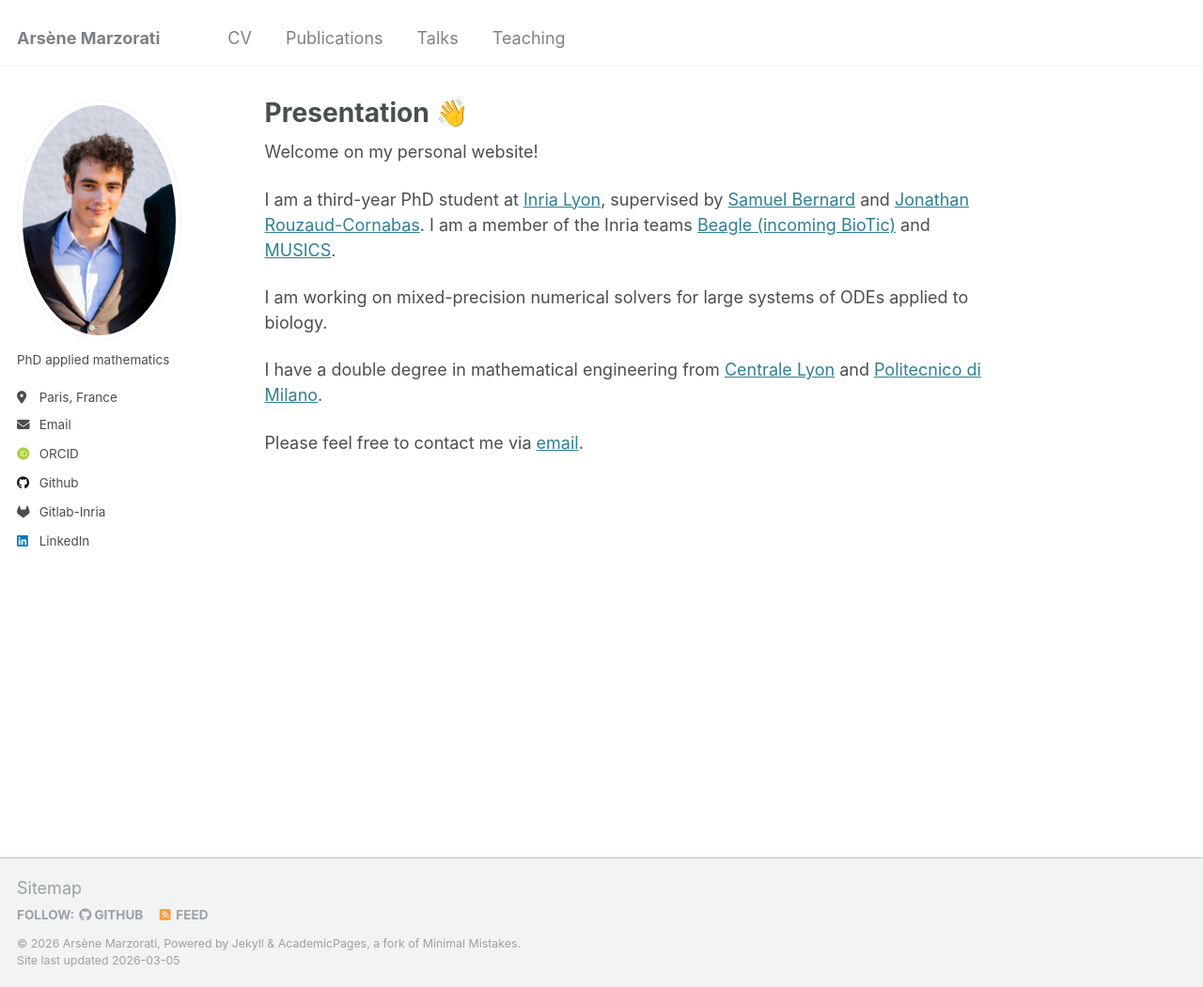
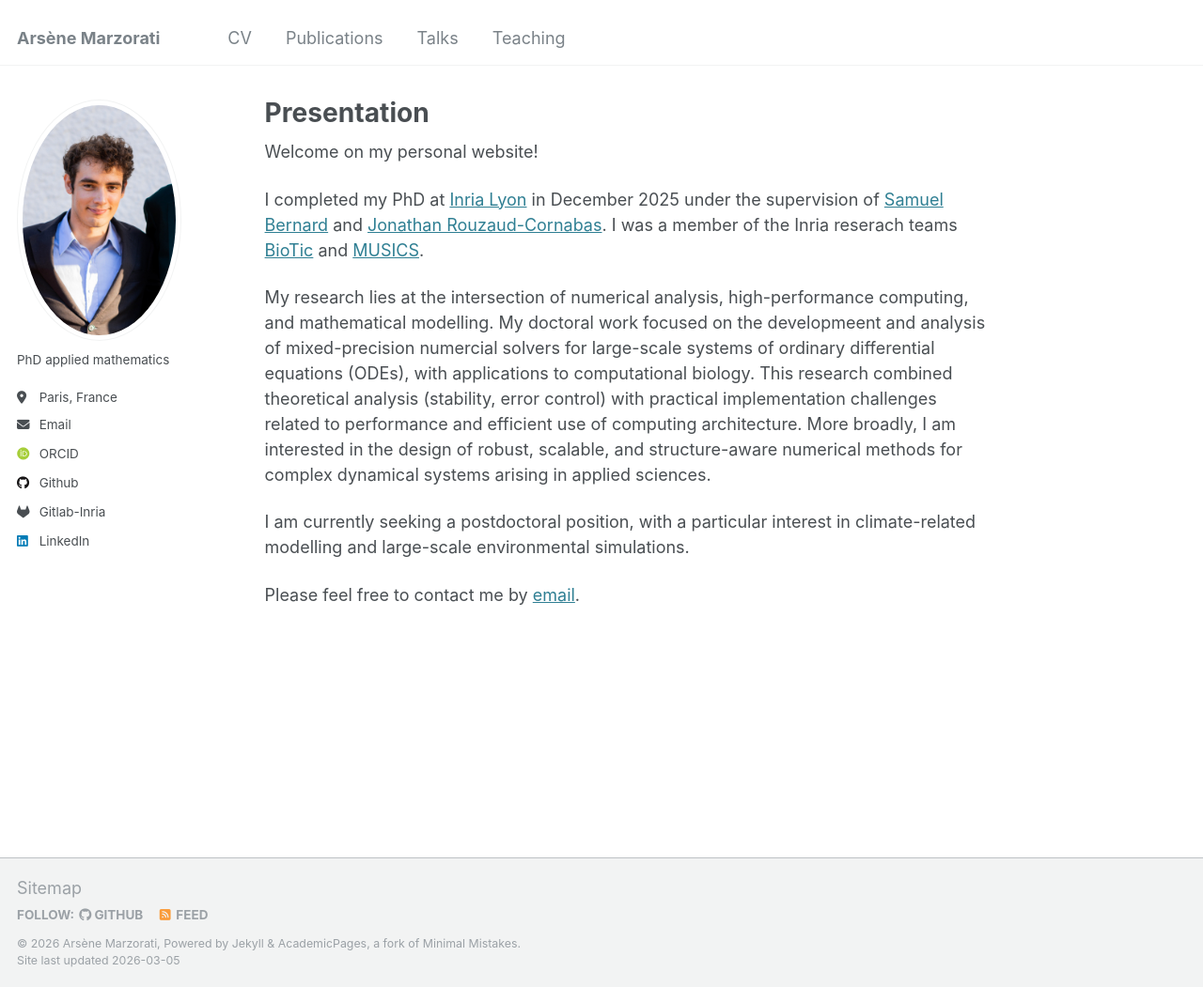
Before and after one commit to arsenemarzorati/arsenemarzorati.github.io, a Jekyll site: the page built from _pages/about.md, in a window 1280 px wide and 1051 px high. Shown: the whole window at 94% size. Built offline with Jekyll 4.4.1, drawn with Linux system fonts in a browser that asks for light colours; some web fonts are replaced.

Commit message:
Update about.md
Update my situation and change email

```diff
--- a/_pages/about.md
+++ b/_pages/about.md
@@ -1,18 +1,17 @@
 ---
 permalink: /
-title: "Presentation 👋"
+title: "Presentation"
 author_profile: true
 redirect_from:
   - /about/
   - /about.html
 ---
-
 Welcome on my personal website!
 
-I am a third-year PhD student at [Inria Lyon](https://www.inria.fr/fr/centre-inria-de-lyon), supervised by [Samuel Bernard](https://math.univ-lyon1.fr/~bernard/address.html) and [Jonathan Rouzaud-Cornabas](https://perso.liris.cnrs.fr/jrouzaud/). I am a member of the Inria teams [Beagle (incoming BioTic)](https://team.inria.fr/beagle/) and [MUSICS](https://team.inria.fr/musics/en/).
+I completed my PhD at [Inria Lyon](https://www.inria.fr/fr/centre-inria-de-lyon) in December 2025 under the supervision of [Samuel Bernard](https://math.univ-lyon1.fr/~bernard/address.html) and [Jonathan Rouzaud-Cornabas](https://perso.liris.cnrs.fr/jrouzaud/). I was a member of the Inria reserach teams [BioTic](https://team.inria.fr/biotic/en/) and [MUSICS](https://team.inria.fr/musics/en/).
 
-I am working on mixed-precision numerical solvers for large systems of ODEs applied to biology.
+My research lies at the intersection of numerical analysis, high-performance computing, and mathematical modelling. My doctoral work focused on the developmeent and analysis of mixed-precision numercial solvers for large-scale systems of ordinary differential equations (ODEs), with applications to computational biology. This research combined theoretical analysis (stability, error control) with practical implementation challenges related to performance and efficient use of computing architecture. More broadly, I am interested in the design of robust, scalable, and structure-aware numerical methods for complex dynamical systems arising in applied sciences.
 
-I have a double degree in mathematical engineering from [Centrale Lyon](https://www.ec-lyon.fr/en) and [Politecnico di Milano](https://www.polimi.it/en/).
+I am currently seeking a postdoctoral position, with a particular interest in climate-related modelling and large-scale environmental simulations.
 
-Please feel free to contact me via [email](mailto:arsene.marzorati@inria.fr).
+Please feel free to contact me by [email](mailto:arsene.marzorati@gmail.com).
```
